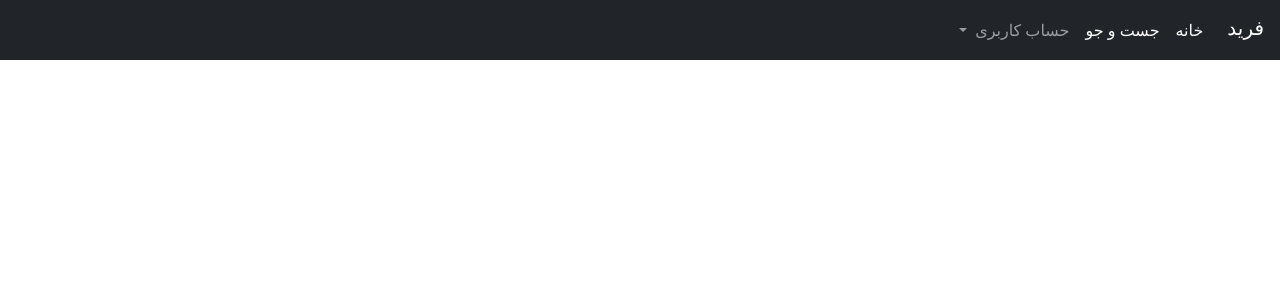
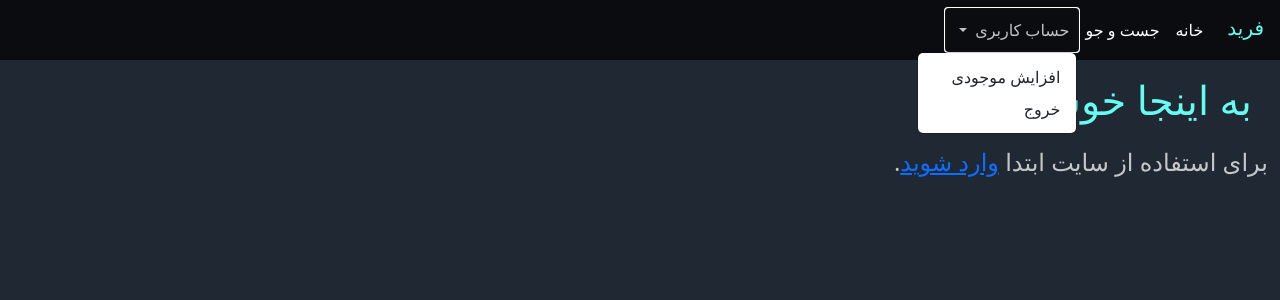
Before and after one commit to Soroushbolbolabady/PersianAi, a Django app: page / in a window 1280 px wide, after a click on "حساب کاربری". Shown: the top 300 px of the page. Run offline with Django 4.2, Linux system fonts and the light colour scheme; the visitor is signed in with stand-in values (Sample User, id 1); some libraries are stand-ins or nearby versions.

Commit message:
Some front changes

```diff
--- a/templates/accounts/sign_in.html
+++ b/templates/accounts/sign_in.html
@@ -1,4 +1,10 @@
 {% extends 'home/base.html' %}
+
+
+{% block title %}
+	<title>ورود</title>
+{% endblock %}
+
 
 
 {% block main %}
--- a/templates/accounts/sign_up.html
+++ b/templates/accounts/sign_up.html
@@ -1,5 +1,8 @@
 {% extends 'home/base.html' %}
 
+{% block title %}
+	<title>ثبت نام</title>
+{% endblock %}
 
 {% block main %}
 	<form method="POST">
--- a/templates/home/base.html
+++ b/templates/home/base.html
@@ -1,40 +1,54 @@
 {% load static %}
 
 <!doctype html>
-<html dir="rtl" lang="fa">
+<html dir="rtl" lang="">
   <head>
     <meta charset="utf-8">
     <meta name="viewport" content="width=device-width, initial-scale=1">
     <meta name="description" content="">
     <meta name="author" content="Mark Otto, Jacob Thornton, and Bootstrap contributors">
     <meta name="generator" content="Hugo 0.108.0">
-    <title>Home</title>
-
-    <link rel="canonical" href="https://getbootstrap.com/docs/5.3/examples/navbars/">
-
+    {% block title %}
+    {% endblock %}
 
 
 
 
 	<link href="{% static 'css/bootstrap.min.css' %}" rel="stylesheet">
-	<link rel="stylesheet" href="https://cdn.jsdelivr.net/npm/bootstrap@5.2.3/dist/css/bootstrap.rtl.min.css" integrity="sha384-DOXMLfHhQkvFFp+rWTZwVlPVqdIhpDVYT9csOnHSgWQWPX0v5MCGtjCJbY6ERspU" crossorigin="anonymous">
+  <link rel="stylesheet" href="https://cdn.jsdelivr.net/npm/bootstrap@5.2.3/dist/css/bootstrap.rtl.min.css" integrity="sha384-DOXMLfHhQkvFFp+rWTZwVlPVqdIhpDVYT9csOnHSgWQWPX0v5MCGtjCJbY6ERspU" crossorigin="anonymous">
 
+    <style>
+        /* Modify the background color */
 
+        .navbar-custom {
+            background-color: #0B0C10;
+        }
+        /* Modify brand and text color */
 
+        .navbar-custom .navbar-brand,
+        .navbar-custom .navbar-text {
+            color: #66FCF1;
+        }
+        .body{
+          background-color: #1F2833;
+          color: #C5C6C7;
+        }
+        .body .h1{
+          color: #66FCF1 ;
+        }
 
-    <!-- Custom styles for this template -->
-    <link href="{% static 'navbars.css' %}" rel="stylesheet">
+    </style>
   </head>
-  <body>
+  <body class="body">
   	<header>
-  		<nav class="navbar navbar-expand-lg navbar-dark bg-dark">
-  <a class="navbar-brand mb-1" href="#">فرید</a>
+  		<nav class="navbar navbar-expand-lg navbar-dark navbar-custom">
+  <a class="navbar-brand mb-1" href="{% url 'home:home' %}">فرید</a>
   <button class="navbar-toggler" type="button" data-toggle="collapse" data-target="#navbarNavAltMarkup" aria-controls="navbarNavAltMarkup" aria-expanded="false" aria-label="Toggle navigation">
     <span class="navbar-toggler-icon"></span>
   </button>
   <div class="collapse navbar-collapse" id="navbarNavAltMarkup">
     <div class="navbar-nav">
-      <a class="nav-item nav-link active" href="#">خانه</a>
+      <a class="nav-item nav-link navbar-text active" href="{% url 'home:home' %}">خانه</a>
       {% if not user.is_authenticated %}
       <a class="nav-item nav-link active" href="{% url 'accounts:sign_in' %}">وارد شوید </a>
       {% endif %}
@@ -42,11 +56,11 @@
       <a class="nav-item nav-link active" href="{% url 'sonicresult:search_form' %}"> جست و جو </a>
       <ul class="navbar-nav  ">
       	<li class="nav-item dropdown">
-      		<a class="nav-link dropdown-toggle" href="#" role="button" data-toggle="dropdown" aria-haspopup="true" aria-expanded="false" href="Toggle">حساب کاربری
+      		<a class="nav-link dropdown-toggle" href="#" role="button" data-bs-toggle='dropdown' aria-haspopup="true" aria-expanded="false" href="Toggle">حساب کاربری
       		</a>
       		<div class="dropdown-menu" aria-labelledby="navbarDropdown">
-          		<a class="dropdown-item" href="#">Action</a>
-          		<a class="dropdown-item" href="{% url 'accounts:sign_out' %}">Another action</a>
+          		<a class="dropdown-item" href="#">افزایش موجودی</a>
+          		<a class="dropdown-item" href="{% url 'accounts:sign_out' %}">خروج</a>
         	</div>
       	</li>
       </ul>
@@ -55,9 +69,10 @@
   </div>
 </nav>
   	</header>
+    <main>
     {% block main %}
     {% endblock %}
-
+  </main>
 
     <script src="{% static 'js/bootstrap.bundle.min.js' %}"></script>
 
--- a/templates/home/index.html
+++ b/templates/home/index.html
@@ -1 +1,14 @@
 {% extends 'home/base.html' %}
+
+{% block title %}
+	<title>خانه</title>
+{% endblock %}
+
+
+{% block main %}
+	<div class="container-fluid">
+		<h1 class="h1 p-3"> به اینجا خوش آمدید! </h1>
+		<h4> برای استفاده از سایت ابتدا <a href="{% url 'accounts:sign_in' %}"> وارد شوید</a>. </h4>
+	</div>
+
+{% endblock %}
```
Also changed, not shown: templates/accounts/sign_out.html (deleted, +0 -12 lines), templates/sonicresult/index.html (deleted, +0 -12 lines), templates/sonicresult/result.html (+10 -10 lines), templates/sonicresult/search_article.html (+11 -11 lines).
